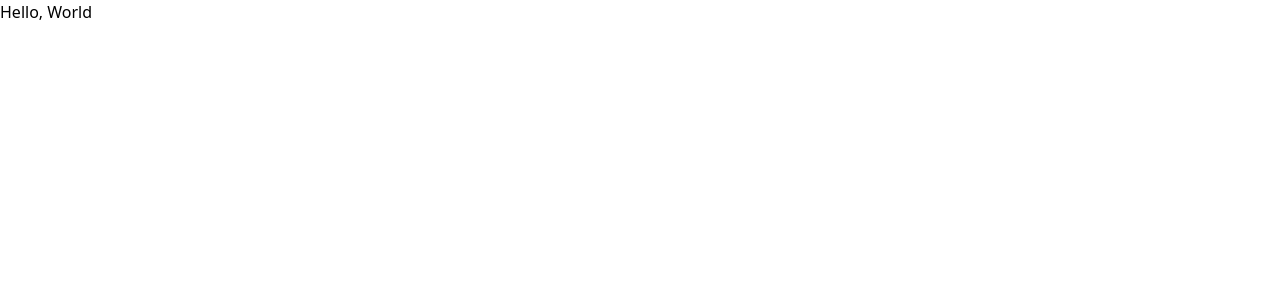
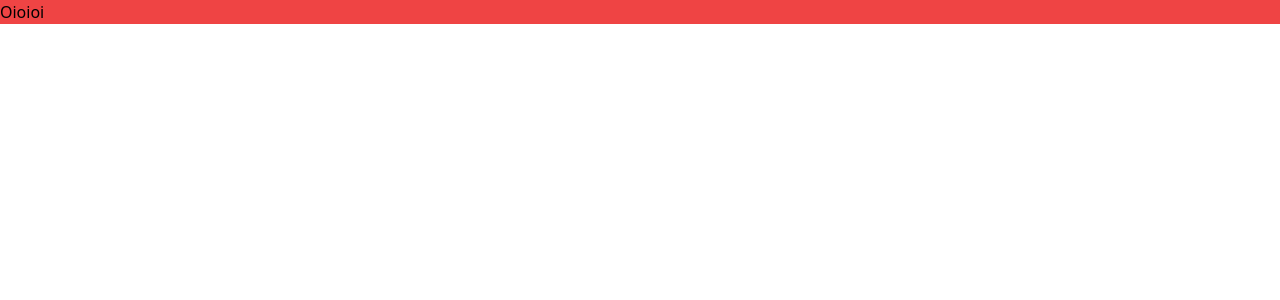
Before and after one commit to laisapereira/Feedback-Widget, a React (Vite) app: page / in a window 1280 px wide. Shown: the top 300 px of the page. Built offline with nearby package versions, Linux system fonts and the light colour scheme.

Commit message:
mudanças no tailwind.config.js

```diff
--- a/package.json
+++ b/package.json
@@ -8,6 +8,7 @@
     "preview": "vite preview"
   },
   "dependencies": {
+    "phosphor-react": "^1.4.1",
     "react": "^18.0.0",
     "react-dom": "^18.0.0"
   },
--- a/src/App.tsx
+++ b/src/App.tsx
@@ -1,11 +1,14 @@
 
-import './global.css'
+import { Widget } from './components/Widget'
+
+
+import './styles/global.css'
 
 function App() {
 
   return (
     <div>
-      <h1> Hello, World</h1>
+      <Widget/>
     </div>
   )
 }
--- a/src/components/Widget.tsx
+++ b/src/components/Widget.tsx
@@ -0,0 +1,10 @@
+import { ChatTeardropDots } from "phosphor-react"
+
+
+export function Widget() {
+  return (
+
+      <h1 className="bg-red-500">Oioioi</h1>
+
+  )
+}
--- a/tailwind.config.js
+++ b/tailwind.config.js
@@ -1,5 +1,5 @@
 module.exports = {
-  content: ["./src/*.{js,ts,tsx}"],
+  content: ["./src/components/*.tsx"],
   theme: {
     extend: {
       colors: {
```
Also changed, not shown: src/styles/global.css (renamed from src/global.css, +15 -0 lines), 1 other file (tests, documents, lock files or other folders).
